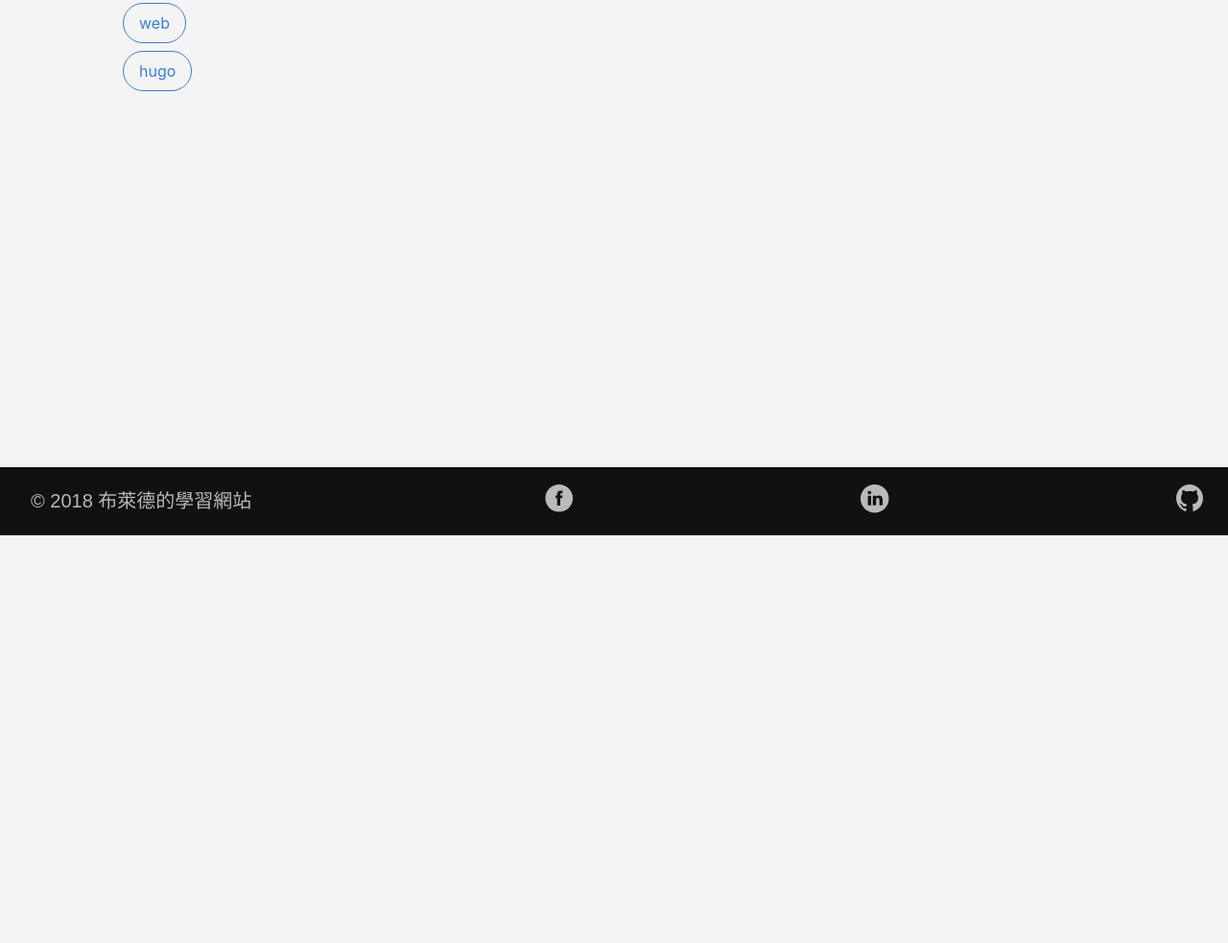
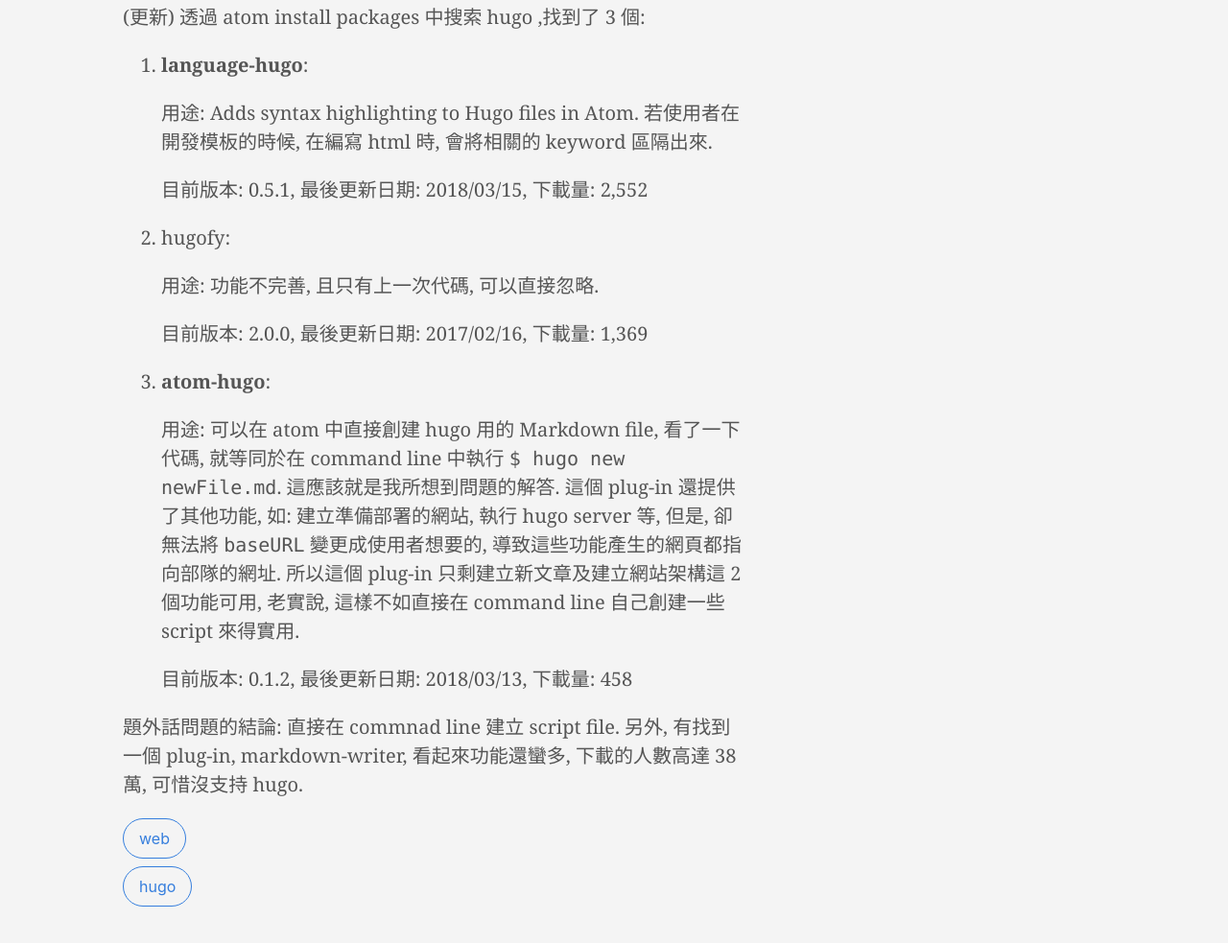
Before and after one commit to bradleetw/bradleetw.github.io, a plain HTML site: page post/staticsitegenerator/hugo/posttemplate/index.html in a window 1280 px wide. Shown: the part 2957-3940 px from the top of the page at 96% size. Before the commit the page ends 3515 px from the top, so only its background shows below. Drawn offline with Linux system fonts and the light colour scheme.

Commit message:
modify posttemplate.md

```diff
--- a/post/staticsitegenerator/hugo/posttemplate/index.html
+++ b/post/staticsitegenerator/hugo/posttemplate/index.html
@@ -61,7 +61,7 @@
 
 <meta itemprop="datePublished" content="2018-08-01T13:09:33&#43;08:00" />
 <meta itemprop="dateModified" content="2018-08-01T13:09:33&#43;08:00" />
-<meta itemprop="wordCount" content="167">
+<meta itemprop="wordCount" content="279">
 
 
 
@@ -219,6 +219,31 @@
 <h2 id="題外話">題外話</h2>
 
 <p>這裡產生一個新問題, 我所用的 Atom 是否有 plug-in 可以產生 Markdown file? 待續 &hellip;</p>
+
+<p>(更新) 透過 atom install packages 中搜索 hugo ,找到了 3 個:</p>
+
+<ol>
+<li><p><strong>language-hugo</strong>:</p>
+
+<p>用途: Adds syntax highlighting to Hugo files in Atom. 若使用者在開發模板的時候, 在編寫 html 時, 會將相關的 keyword 區隔出來.</p>
+
+<p>目前版本: 0.5.1, 最後更新日期: 2018/03/15, 下載量: 2,552</p></li>
+
+<li><p>hugofy:</p>
+
+<p>用途: 功能不完善, 且只有上一次代碼, 可以直接忽略.</p>
+
+<p>目前版本: 2.0.0, 最後更新日期: 2017/02/16, 下載量: 1,369</p></li>
+
+<li><p><strong>atom-hugo</strong>:</p>
+
+<p>用途: 可以在 atom 中直接創建 hugo 用的 Markdown file, 看了一下代碼, 就等同於在 command line 中執行 <code>$ hugo new newFile.md</code>. 這應該就是我所想到問題的解答. 這個 plug-in 還提供了其他功能, 如: 建立準備部署的網站, 執行 hugo server 等, 但是, 卻無法將 <code>baseURL</code> 變更成使用者想要的, 導致這些功能產生的網頁都指向部隊的網址. 所以這個 plug-in 只剩建立新文章及建立網站架構這 2 個功能可用, 老實說, 這樣不如直接在 command line 自己創建一些 script 來得實用.</p>
+
+<p>目前版本: 0.1.2, 最後更新日期: 2018/03/13, 下載量: 458</p></li>
+</ol>
+
+<p>題外話問題的結論: 直接在 commnad line 建立 script file.
+另外, 有找到一個 plug-in, markdown-writer, 看起來功能還蠻多, 下載的人數高達 38 萬, 可惜沒支持 hugo.</p>
 <ul class="pa0">
 
    <li class="list">
```
